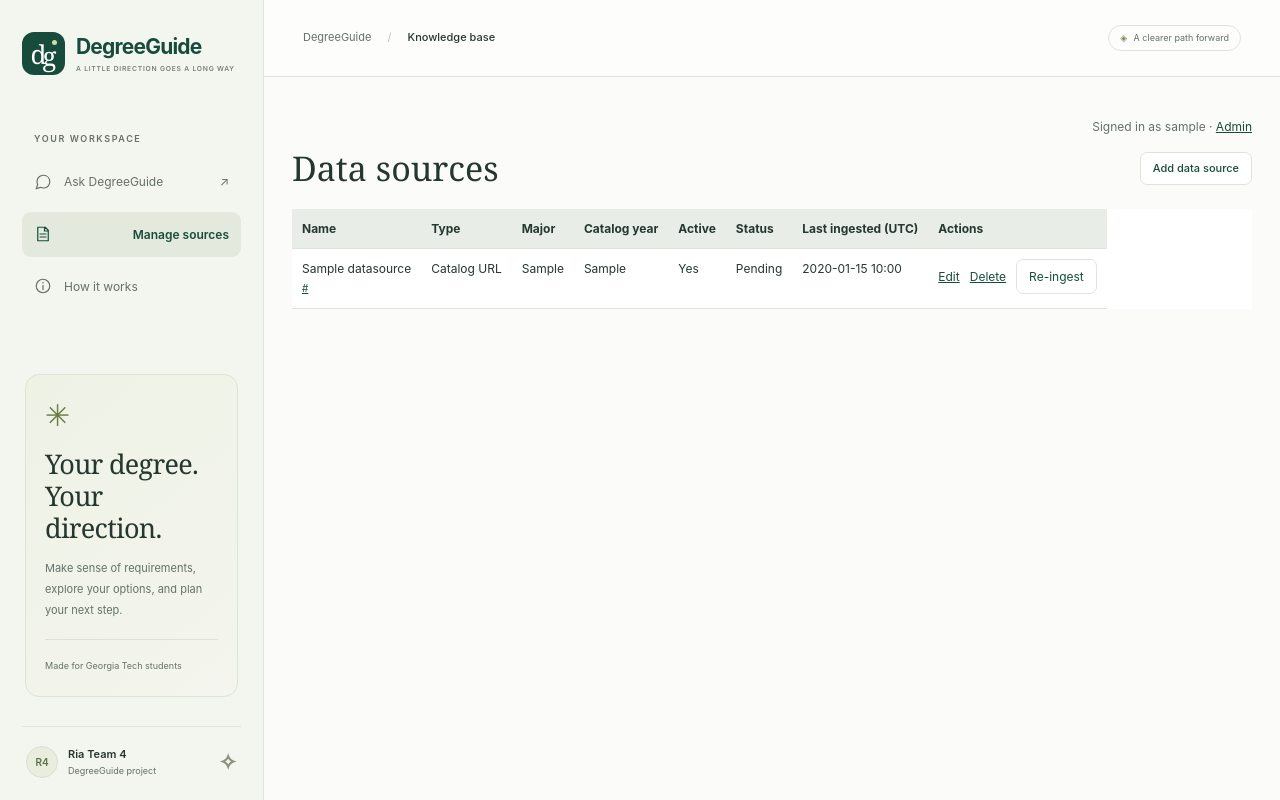
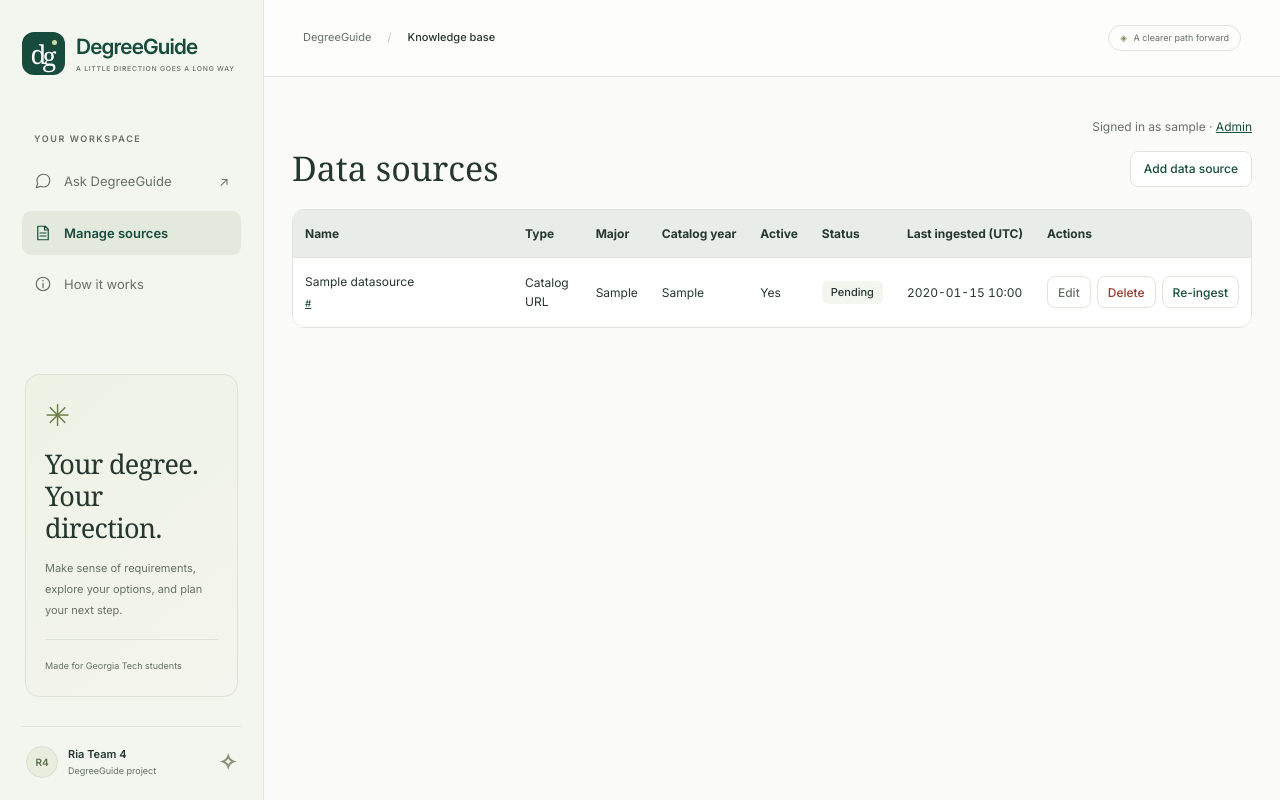
Before and after one commit to xiangsiyu06/cs2340-Ria-team4-project3, a Django app: page /knowledge/sources/ in a window 1280 px wide. Run offline with Django 5.2, Linux system fonts and the light colour scheme; a user stored in the database is signed in; tables that the repository leaves empty hold one stand-in row (values such as "Sample post").

Commit message:
Refine interface typography and prevent cramped controls

```diff
--- a/frontend/static/frontend/styles.css
+++ b/frontend/static/frontend/styles.css
@@ -1,4 +1,11 @@
 /* Shared DegreeGuide tokens and components; see docs/ui-system.md. */
+@font-face {
+  font-family: "Inter";
+  src: url("fonts/InterVariable.woff2") format("woff2");
+  font-style: normal;
+  font-weight: 100 900;
+  font-display: swap;
+}
 :root {
   --forest: #174c3c;
   --forest-dark: #10382d;
@@ -11,13 +18,13 @@
   --white: #fff;
   --error: #963d2f;
   --radius: 14px;
-  --font-body: -apple-system, BlinkMacSystemFont, "Segoe UI", sans-serif;
+  --font-body: "Inter", -apple-system, BlinkMacSystemFont, "Segoe UI", sans-serif;
   --font-display: Georgia, "Times New Roman", serif;
 }
 * { box-sizing: border-box; }
 [hidden] { display: none !important; }
-body { margin: 0; background: var(--paper); color: var(--ink); font: 14px/1.6 var(--font-body); }
-button, textarea { font: inherit; }
+body { margin: 0; background: var(--paper); color: var(--ink); font: 14px/1.6 var(--font-body); font-optical-sizing: auto; -webkit-font-smoothing: antialiased; }
+button, input, select, textarea { font: inherit; }
 button, a, textarea { -webkit-tap-highlight-color: transparent; }
 button, summary { cursor: pointer; }
 button { color: inherit; }
@@ -30,16 +37,15 @@ svg { fill: none; stroke: currentColor; stroke-width: 1.6; stroke-linecap: round
 .skip-link:focus { top: 15px; }
 .app-shell { display: flex; min-height: 100dvh; }
 .sidebar { width: 264px; padding: 32px 22px 20px; flex-shrink: 0; background: var(--sidebar); border-right: 1px solid var(--line); display: flex; flex-direction: column; position: sticky; top: 0; height: 100dvh; }
-.brand { display: flex; align-items: center; gap: 11px; text-decoration: none; font-size: 21px; font-weight: 650; letter-spacing: -.8px; line-height: 1.3; }
+.brand { display: flex; align-items: center; gap: 11px; text-decoration: none; font-size: 21px; font-weight: 600; letter-spacing: -.8px; line-height: 1.3; white-space: nowrap; }
 .brand small { display: block; font-size: 6.8px; letter-spacing: .75px; margin-top: 5px; font-weight: 500; color: var(--muted); }
 .brand-mark { position: relative; background: var(--forest); color: var(--white); width: 43px; height: 43px; border-radius: 12px; display: flex; justify-content: center; align-items: center; font: 26px var(--font-display); letter-spacing: -4px; padding-right: 4px; flex-shrink: 0; }
 .brand-mark span { position: relative; top: 2px; }
 .brand-mark i { position: absolute; width: 5px; height: 5px; background: #d0dba6; border-radius: 50%; top: 8px; right: 8px; }
 .workspace-label { font-size: 9px; color: var(--muted); letter-spacing: 1.6px; font-weight: 600; margin: 57px 12px 13px; }
-.nav-item { display: flex; align-items: center; gap: 12px; padding: 13px 12px; margin-bottom: 7px; border: 0; border-radius: 9px; background: transparent; text-decoration: none; font-size: 12px; width: 100%; text-align: left; color: var(--muted); }
-.nav-item svg { width: 18px; height: 18px; }
-.nav-item > span:last-child { margin-left: auto; }
-.sources-nav .nav-label { margin-left: 0; }
+.nav-item { display: flex; align-items: center; gap: 12px; padding: 13px 12px; margin-bottom: 7px; border: 0; border-radius: 9px; background: transparent; text-decoration: none; font-size: 13px; line-height: 1.4; width: 100%; text-align: left; color: var(--muted); white-space: nowrap; }
+.nav-item svg { width: 18px; height: 18px; flex-shrink: 0; }
+.chat-nav > span:last-child { margin-left: auto; }
 .nav-item.active { background: #e3eadd; color: var(--forest); font-weight: 600; }
 .nav-item:hover { background: var(--sage); color: var(--forest); }
 .sidebar-note { margin: auto 3px 29px; padding: 25px 19px 20px; border: 1px solid #dce4d5; border-radius: var(--radius); background: linear-gradient(140deg, #eef2e5, #f4f5ee); }
@@ -62,7 +68,9 @@ svg { fill: none; stroke: currentColor; stroke-width: 1.6; stroke-linecap: round
 .chat-page { max-width: 1120px; margin: auto; padding: 18px 39px 14px; height: calc(100dvh - 77px); display: flex; flex-direction: column; }
 .chat-toolbar { display: flex; align-items: center; justify-content: space-between; gap: 12px; flex-shrink: 0; }
 .section-label, .eyebrow { font-size: 9px; font-weight: 600; letter-spacing: 1.8px; color: var(--muted); }
-.button { display: inline-flex; justify-content: center; align-items: center; gap: 6px; border: 1px solid var(--line); border-radius: 7px; padding: 7px 12px; font-size: 11px; font-weight: 500; text-decoration: none; background: var(--white); }
+.button { display: inline-flex; justify-content: center; align-items: center; gap: 6px; min-height: 36px; flex: 0 0 auto; white-space: nowrap; border: 1px solid var(--line); border-radius: 8px; padding: 8px 13px; font-size: 12px; line-height: 1.25; font-weight: 500; text-decoration: none; background: var(--white); }
+.button > svg { width: 16px; height: 16px; flex-shrink: 0; }
+.button.button-danger { color: var(--error); }
 .button-subtle { color: var(--muted); }
 .button:hover:not(:disabled) { background: var(--sage); }
 .button-primary { background: var(--forest); color: white; border-color: var(--forest); }
@@ -75,24 +83,24 @@ svg { fill: none; stroke: currentColor; stroke-width: 1.6; stroke-linecap: round
 .welcome h1 em { color: var(--forest); font-weight: 400; }
 .welcome-description { color: var(--muted); font-size: 12px; line-height: 1.9; margin: 0; }
 .suggestions { margin: 24px auto 0; display: grid; grid-template-columns: repeat(3, minmax(0, 1fr)); gap: 12px; max-width: 775px; }
-.suggestion { position: relative; padding: 18px 16px 21px; border: 1px solid var(--line); border-radius: 11px; text-align: left; background: var(--white); transition: border-color .15s, transform .15s; }
+.suggestion { position: relative; padding: 18px 16px 21px; min-width: 0; border: 1px solid var(--line); border-radius: 11px; text-align: left; background: var(--white); transition: border-color .15s, transform .15s; }
 .suggestion:hover { border-color: #9cad8e; transform: translateY(-3px); }
 .suggestion-icon { color: #68804e; font-size: 22px; display: block; line-height: 1; margin-bottom: 16px; }
-.suggestion strong { display: block; font-size: 11px; font-weight: 600; margin-bottom: 3px; }
-.suggestion > span:not(.suggestion-icon):not(.suggestion-arrow) { display: block; color: var(--muted); font-size: 10px; padding-right: 8px; }
+.suggestion strong { display: block; font-size: 12px; line-height: 1.45; font-weight: 550; margin-bottom: 4px; text-wrap: pretty; }
+.suggestion > span:not(.suggestion-icon):not(.suggestion-arrow) { display: block; color: var(--muted); font-size: 11px; line-height: 1.5; }
 .suggestion-arrow { position: absolute; top: 16px; right: 16px; font-size: 17px; color: #829176; }
 .source-promise { margin: 14px 0 0; color: var(--muted); font-size: 10px; }
 .source-promise span { margin-right: 5px; font-size: 14px; color: #70865b; }
 .composer-area { width: 100%; max-width: 820px; margin: 0 auto; padding-top: 10px; flex-shrink: 0; }
 .composer { border: 1px solid #cbd6c6; background: white; border-radius: var(--radius); padding: 15px 17px 10px; box-shadow: 0 4px 18px #273c2b05; }
 .composer:focus-within { border-color: #708b65; box-shadow: 0 0 0 3px #b5c5a91f; }
-.composer textarea { display: block; width: 100%; resize: vertical; min-height: 48px; max-height: 180px; outline: none; border: 0; background: transparent; color: var(--ink); font-size: 12px; line-height: 1.6; }
+.composer textarea { display: block; width: 100%; resize: vertical; min-height: 48px; max-height: 180px; outline: none; border: 0; background: transparent; color: var(--ink); font-size: 14px; line-height: 1.6; }
 .composer textarea::placeholder { color: #7a857a; }
 .composer textarea:read-only { color: var(--muted); }
 .composer-bottom { display: flex; align-items: center; justify-content: space-between; gap: 10px; color: var(--muted); font-size: 9px; }
-.composer-bottom > div { display: flex; align-items: center; gap: 15px; }
+.composer-bottom > div { display: flex; align-items: center; gap: 15px; flex-shrink: 0; }
 #composer-hint span { padding: 0 5px; }
-.send-button { width: 33px; height: 33px; border: 0; border-radius: 8px; display: grid; place-items: center; background: var(--forest); color: white; }
+.send-button { width: 36px; height: 36px; flex-shrink: 0; border: 0; border-radius: 9px; display: grid; place-items: center; background: var(--forest); color: white; }
 .send-button svg { width: 19px; height: 19px; }
 .send-button:hover:not(:disabled) { background: var(--forest-dark); }
 .composer-footnote { text-align: center; font-size: 9px; color: var(--muted); margin: 12px 0 0; }
@@ -110,7 +118,7 @@ svg { fill: none; stroke: currentColor; stroke-width: 1.6; stroke-linecap: round
 .avatar-user { background: #e9e6dc; color: #6b6047; }
 .avatar-assistant { background: var(--forest); color: white; font-family: var(--font-display); font-size: 18px; letter-spacing: -2px; padding-right: 2px; }
 .message-author { font: 600 12px var(--font-body); margin: 0; }
-.question-type { font-size: 10px; color: var(--muted); border: 1px solid var(--line); border-radius: 15px; padding: 2px 8px; margin-left: auto; }
+.question-type { font-size: 10px; line-height: 1.4; color: var(--muted); border: 1px solid var(--line); border-radius: 15px; padding: 3px 9px; margin-left: auto; flex-shrink: 0; white-space: nowrap; }
 .message-body { margin-left: 38px; white-space: pre-wrap; line-height: 1.9; font-size: 13px; }
 .message-user .message-body { background: var(--sage); padding: 14px 18px; border-radius: 0 12px 12px; }
 .answer-sources { margin: 22px 0 0 38px; }
@@ -122,7 +130,7 @@ svg { fill: none; stroke: currentColor; stroke-width: 1.6; stroke-linecap: round
 .source-title { min-width: 0; }
 .source-title strong { display: block; font-size: 11px; font-weight: 600; }
 .source-title small { display: block; font-size: 10px; color: var(--muted); margin-top: 2px; }
-.source-chevron { margin-left: auto; color: var(--muted); font-size: 20px; }
+.source-chevron { margin-left: auto; color: var(--muted); font-size: 20px; flex-shrink: 0; }
 details[open] .source-chevron { transform: rotate(45deg); }
 .source-content { border-top: 1px solid var(--line); padding: 16px; font-size: 12px; }
 .source-content blockquote, .sample-document blockquote { margin: 0 0 12px; padding-left: 14px; border-left: 2px solid #b4c4a5; color: var(--muted); white-space: pre-wrap; }
@@ -140,47 +148,59 @@ details[open] .source-chevron { transform: rotate(45deg); }
 .sample-document { max-width: 700px; margin: 45px auto; }
 .sample-document h1 { font: 36px/1.2 var(--font-display); }
 .sample-document p { color: var(--muted); }
-.knowledge-page { max-width: 1100px; margin: auto; padding: 28px; overflow-wrap: anywhere; }
+.knowledge-page { max-width: 1200px; margin: auto; padding: 28px; overflow-wrap: break-word; }
 .knowledge-page h1 { font: 34px/1.2 var(--font-display); margin: 0 0 20px; }
 .knowledge-page .staff-account { text-align: right; color: var(--muted); font-size: 12px; }
 .knowledge-page .page-head, .knowledge-page .actions { display: flex; align-items: center; justify-content: space-between; gap: 10px; flex-wrap: wrap; }
 .knowledge-page .page-head { margin-bottom: 20px; }
 .knowledge-page .page-head h1 { margin: 0; }
 .knowledge-page .actions { justify-content: flex-start; }
-.knowledge-page .actions form { margin: 0; }
-.knowledge-page table { display: block; width: 100%; overflow-x: auto; border-collapse: collapse; background: white; }
-.knowledge-page th, .knowledge-page td { text-align: left; padding: 10px; border-bottom: 1px solid var(--line); vertical-align: top; font-size: 12px; }
+.knowledge-page .actions form { margin: 0; flex: 0 0 auto; }
+.table-scroll { max-width: 100%; overflow-x: auto; border: 1px solid var(--line); border-radius: 12px; background: white; }
+.knowledge-page table { width: 100%; border-collapse: collapse; background: white; }
+.knowledge-page th, .knowledge-page td { text-align: left; padding: 14px 12px; border-bottom: 1px solid var(--line); vertical-align: middle; font-size: 12px; line-height: 1.6; }
+.knowledge-page tbody tr:last-child td { border-bottom: 0; }
+.knowledge-page td:first-child { min-width: 220px; }
+.knowledge-page td small { display: inline-block; margin-top: 4px; overflow-wrap: anywhere; }
+.knowledge-page td:nth-child(4), .knowledge-page td:nth-child(5), .knowledge-page td:nth-child(7) { white-space: nowrap; font-variant-numeric: tabular-nums; }
+.knowledge-page .source-actions { white-space: nowrap; }
+.source-actions .actions { flex-wrap: nowrap; gap: 6px; }
+.source-actions .button { min-height: 32px; padding: 6px 10px; }
 .knowledge-page th { background: var(--sage); white-space: nowrap; }
 .knowledge-page small, .knowledge-page .helptext { color: var(--muted); }
-.knowledge-page button { padding: 7px 12px; border: 1px solid var(--forest); border-radius: 7px; background: var(--forest); color: white; }
+.knowledge-page button { display: inline-flex; align-items: center; justify-content: center; min-height: 36px; flex: 0 0 auto; white-space: nowrap; padding: 8px 13px; border: 1px solid var(--forest); border-radius: 8px; background: var(--forest); color: white; font-size: 12px; line-height: 1.25; font-weight: 500; }
+.knowledge-page button:hover { background: var(--forest-dark); }
 .knowledge-page .secondary { background: white; color: var(--forest); border: 1px solid var(--line); }
+.knowledge-page .secondary:hover { background: var(--sage); }
 .knowledge-page button.danger { background: var(--error); border-color: var(--error); }
 .knowledge-page .messages { padding: 0; list-style: none; }
 .knowledge-page .messages li { padding: 12px; margin-bottom: 10px; border-radius: 8px; background: var(--sage); }
 .knowledge-page .messages li.error, .knowledge-page .messages li.warning { background: #fff4ed; color: var(--error); }
-.knowledge-page .status-ready { color: var(--forest); font-weight: 600; }
+.knowledge-page .status { display: inline-flex; padding: 3px 9px; border-radius: 6px; background: var(--sidebar); font-size: 11px; font-weight: 500; white-space: nowrap; }
+.knowledge-page .status-ready { color: var(--forest); background: var(--sage); }
 .knowledge-page .status-failed, .knowledge-page .errorlist { color: var(--error); }
 .knowledge-page .stacked > div { margin-bottom: 16px; }
 .knowledge-page .stacked label { display: block; margin-bottom: 5px; font-weight: 600; }
 .knowledge-page .stacked input:not([type=checkbox]):not([type=hidden]), .knowledge-page .stacked select { max-width: 100%; width: 480px; padding: 9px; border: 1px solid var(--line); border-radius: 7px; font: inherit; }
 .knowledge-page .helptext { display: block; font-size: 12px; }
+.knowledge-page input::file-selector-button { margin-right: 10px; padding: 6px 10px; border: 1px solid var(--line); border-radius: 6px; background: var(--sidebar); color: var(--ink); font: inherit; cursor: pointer; }
 @media (min-width: 1500px) and (min-height: 900px) { .welcome h1 { font-size: 58px; } .welcome { padding: 30px 0; } }
-@media (max-width: 1100px) { .sidebar { width: 230px; padding-left: 16px; padding-right: 16px; } .chat-page { padding-left: 25px; padding-right: 25px; } .topbar { padding: 0 25px; } .topbar-tag { display: none; } .suggestions { gap: 8px; } .suggestion { padding: 16px 12px; } .suggestion strong { font-size: 10px; } .suggestion > span:not(.suggestion-icon):not(.suggestion-arrow) { font-size: 9px; } }
+@media (max-width: 1100px) { .sidebar { width: 230px; padding-left: 16px; padding-right: 16px; } .chat-page { padding-left: 25px; padding-right: 25px; } .topbar { padding: 0 25px; } .topbar-tag { display: none; } .suggestions { gap: 8px; } .suggestion { padding: 16px 12px; } }
 @media (max-width: 760px) {
   .app-shell { display: block; }
   .sidebar { position: static; width: 100%; height: auto; padding: 15px 20px; border-right: 0; border-bottom: 1px solid var(--line); flex-direction: row; align-items: center; justify-content: space-between; gap: 15px; }
   .brand { font-size: 20px; } .brand-mark { width: 36px; height: 36px; border-radius: 10px; font-size: 24px; } .brand small { display: none; }
   .workspace-label, .sidebar-note, .sidebar-footer, .chat-nav, .topbar { display: none; }
-  .nav-item { margin: 0; padding: 6px; width: auto; font-size: 11px; gap: 5px; white-space: nowrap; } .nav-item svg { width: 16px; height: 16px; }
+  .nav-item { margin: 0; padding: 7px; width: auto; font-size: 11px; gap: 5px; } .nav-item svg { width: 16px; height: 16px; }
   .sidebar nav { display: flex; align-items: center; } .sources-nav .nav-label { display: none; }
   .knowledge-page { padding: 20px 15px; }
   .chat-page { height: calc(100dvh - 67px); padding: 14px 20px 12px; }
-  .section-label { font-size: 8px; letter-spacing: 1.1px; } .button-subtle { font-size: 10px; padding: 5px 8px; }
+  .section-label { font-size: 8px; letter-spacing: 1.1px; } .button-subtle { font-size: 11px; min-height: 34px; padding: 7px 10px; }
   .welcome { padding: 18px 0 8px; } .welcome-symbol { width: 40px; height: 40px; margin-bottom: 12px; }
   .welcome h1 { font-size: 42px; letter-spacing: -2px; margin: 12px 0; } .welcome-description { font-size: 11px; } .eyebrow { font-size: 8px; letter-spacing: 1.3px; }
   .suggestions { grid-template-columns: 1fr; margin-top: 18px; gap: 6px; text-align: left; }
   .suggestion { padding: 13px 35px 13px 48px; } .suggestion-icon { position: absolute; top: 19px; left: 17px; font-size: 20px; margin: 0; }
-  .suggestion strong { font-size: 11px; } .suggestion > span:not(.suggestion-icon):not(.suggestion-arrow) { font-size: 10px; } .suggestion-arrow { top: 18px; }
+  .suggestion strong { font-size: 12px; } .suggestion > span:not(.suggestion-icon):not(.suggestion-arrow) { font-size: 11px; } .suggestion-arrow { top: 18px; }
   .source-promise { margin-top: 12px; font-size: 9px; } .composer-area { padding-top: 8px; }
   .composer { padding: 12px; } .composer textarea { font-size: 16px; min-height: 56px; } #composer-hint { font-size: 8px; } #character-count { font-size: 8px; } .composer-bottom > div { gap: 8px; }
   .composer-footnote { font-size: 8px; line-height: 1.7; padding: 0 12px; }
--- a/frontend/templates/frontend/base.html
+++ b/frontend/templates/frontend/base.html
@@ -7,6 +7,7 @@
   <meta name="theme-color" content="#174c3c">
   <link rel="icon" href="{% static 'frontend/favicon.svg' %}" type="image/svg+xml">
   <title>{% block title %}DegreeGuide · Your academic companion{% endblock %}</title>
+  <link rel="preload" href="{% static 'frontend/fonts/InterVariable.woff2' %}" as="font" type="font/woff2" crossorigin>
   <link rel="stylesheet" href="{% static 'frontend/styles.css' %}">
   {% block extra_head %}{% endblock %}
 </head>
--- a/knowledge/templates/knowledge/source_confirm_delete.html
+++ b/knowledge/templates/knowledge/source_confirm_delete.html
@@ -12,7 +12,7 @@
   {% csrf_token %}
   <div class="actions">
     <button type="submit" class="danger">Yes, delete</button>
-    <a href="{% url 'knowledge:source_list' %}">Cancel</a>
+    <a class="button button-subtle" href="{% url 'knowledge:source_list' %}">Cancel</a>
   </div>
 </form>
 {% endblock %}
--- a/knowledge/templates/knowledge/source_form.html
+++ b/knowledge/templates/knowledge/source_form.html
@@ -10,7 +10,7 @@
   {{ form }}
   <div class="actions">
     <button type="submit">Save</button>
-    <a href="{% url 'knowledge:source_list' %}">Cancel</a>
+    <a class="button button-subtle" href="{% url 'knowledge:source_list' %}">Cancel</a>
   </div>
 </form>
 {% endblock %}
--- a/knowledge/templates/knowledge/source_list.html
+++ b/knowledge/templates/knowledge/source_list.html
@@ -9,6 +9,7 @@
 </div>
 
 {% if sources %}
+<div class="table-scroll" role="region" aria-label="Data sources" tabindex="0">
 <table>
   <thead>
     <tr>
@@ -42,13 +43,13 @@
         {% if source.status == "failed" and source.last_error %}<br><small>{{ source.last_error|truncatechars:120 }}</small>{% endif %}
       </td>
       <td>{{ source.last_ingested_at|date:"Y-m-d H:i"|default:"Never" }}</td>
-      <td>
+      <td class="source-actions">
         <div class="actions">
-          <a href="{% url 'knowledge:source_edit' source.pk %}">Edit</a>
-          <a href="{% url 'knowledge:source_delete' source.pk %}">Delete</a>
+          <a class="button button-subtle" href="{% url 'knowledge:source_edit' source.pk %}">Edit</a>
+          <a class="button button-subtle button-danger" href="{% url 'knowledge:source_delete' source.pk %}">Delete</a>
           <form method="post" action="{% url 'knowledge:source_reingest' source.pk %}">
             {% csrf_token %}
-            <button type="submit" class="secondary">Re-ingest</button>
+            <button type="submit" class="button secondary">Re-ingest</button>
           </form>
         </div>
       </td>
@@ -56,6 +57,7 @@
     {% endfor %}
   </tbody>
 </table>
+</div>
 {% else %}
 <p>No data sources yet. <a href="{% url 'knowledge:source_create' %}">Add the first one.</a></p>
 {% endif %}
```
Also changed, not shown: docs/ui-system.md (+6 -2 lines), frontend/static/frontend/fonts/InterVariable.woff2 (added), frontend/static/frontend/fonts/LICENSE.txt (added).
